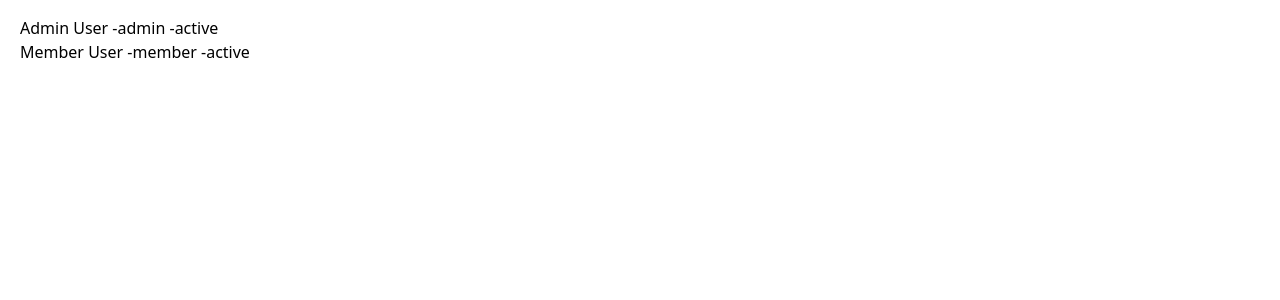
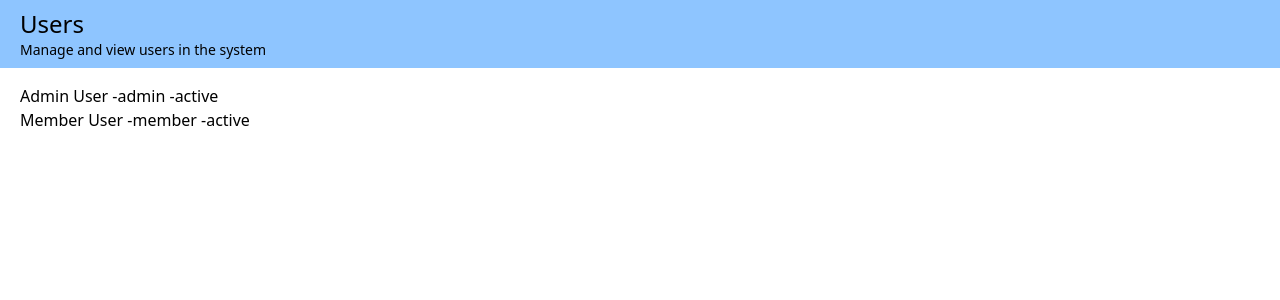
Before and after one commit to itsgauravkumar07/internal-user-management-dashboard, a React (Vite) app: page /users in a window 1280 px wide. Shown: the top 300 px of the page. Built offline with nearby package versions, Linux system fonts and the light colour scheme.

Commit message:
Add user page layout with title and description

```diff
--- a/src/pages/Users.jsx
+++ b/src/pages/Users.jsx
@@ -6,7 +6,10 @@ export default function Users(){
 
     return(
         <section>
-
+            <header className="bg-blue-300 px-5 py-2">
+                <h1 className="text-2xl font-medium">Users</h1>
+                <p className="text-sm">Manage and view users in the system</p>
+            </header>
 
             <div className="mt-4 px-5">
                 <ul>
```
